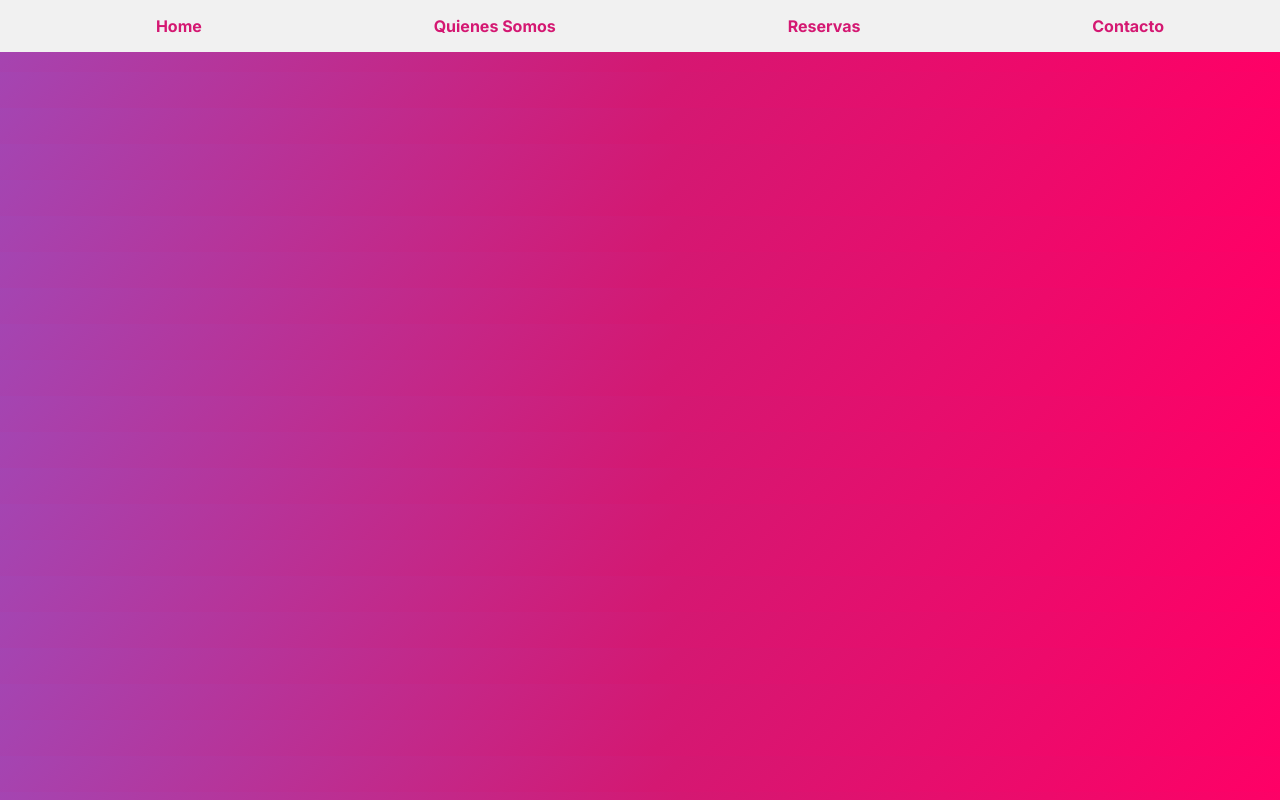
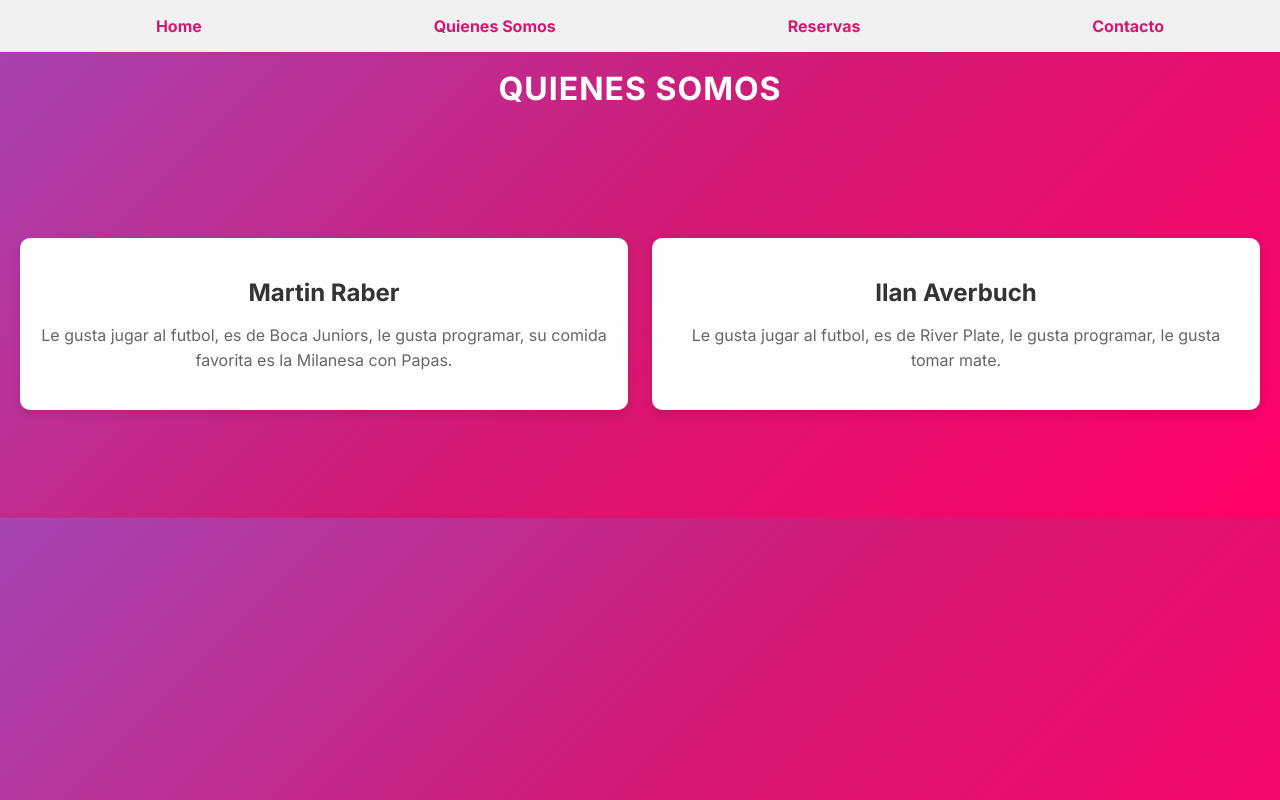
Before and after one commit to Tinchoraber/TP6-EFSI, a Next.js app: page /quienessomos in a window 1280 px wide. Built offline with nearby package versions, Linux system fonts and the light colour scheme.

Commit message:
Casi listo

```diff
--- a/app/quienessomos/page.js
+++ b/app/quienessomos/page.js
@@ -1,3 +1,28 @@
+import Titulo from "../components/Titulo/page.js";
+import styles from "./quienessomos.module.css";
+
 export default function QuienesSomos() {
-    return <div>Quienes Somos Page</div>;
-  }
+  return (
+    <>
+      <Titulo texto="Quienes Somos" />
+      <section className={styles.section}>
+        <div className={styles.container}>
+          <div className={styles.profile}>
+            <h2>Martin Raber</h2>
+            <p>
+              Le gusta jugar al futbol, es de Boca Juniors, le gusta programar,
+              su comida favorita es la Milanesa con Papas.
+            </p>
+          </div>
+          <div className={styles.profile}>
+            <h2>Ilan Averbuch</h2>
+            <p>
+              Le gusta jugar al futbol, es de River Plate, le gusta programar,
+              le gusta tomar mate.
+            </p>
+          </div>
+        </div>
+      </section>
+    </>
+  );
+}
--- a/app/quienessomos/quienessomos.module.css
+++ b/app/quienessomos/quienessomos.module.css
@@ -0,0 +1,47 @@
+.section {
+    padding: 60px 0;
+    text-align: center;
+  }
+
+  .container {
+    display: flex;
+    justify-content: space-around;
+    margin-bottom: 40px;
+  }
+
+  .profile {
+    width: 45%;
+    padding: 20px;
+    background-color: rgb(253, 253, 253);
+    border-radius: 10px;
+    box-shadow: 0 4px 8px rgba(0, 0, 0, 0.1);
+  }
+
+  .profile h2 {
+    color: #333;
+    font-size: 24px;
+    margin-bottom: 10px;
+  }
+
+  .profile p {
+    line-height: 1.6;
+    color: #666;
+  }
+
+  .extraInfo {
+    max-width: 800px;
+    margin: 0 auto;
+    text-align: left;
+    padding: 0 20px;
+  }
+
+  .extraInfo h3 {
+    color: #333;
+    font-size: 24px;
+    margin-bottom: 10px;
+  }
+
+  .extraInfo p {
+    line-height: 1.6;
+    color: #666;
+  }
--- a/app/reservas/page.js
+++ b/app/reservas/page.js
@@ -10,7 +10,7 @@ export default function Reservas() {
    const [citas, setCitas] = useState([]);
    return (
     <>
-        <Titulo texto="ADMINISTRADOR DE PACIENTES" />
+        <Titulo texto="Reservas" />
         <div className={`${styles.divGeneral}`}>
         <div className={`${styles.padre}`}>
         <Subtitulo texto="CREAR MI CITA"></Subtitulo>
```
Also changed, not shown: app/contacto/contacto.module.css (+4 -3 lines), app/contacto/page.js (+7 -5 lines), app/page.js (+19 -5 lines), app/page.module.css (+7 -0 lines), public/funciones-veterinarios.jpg (added).
